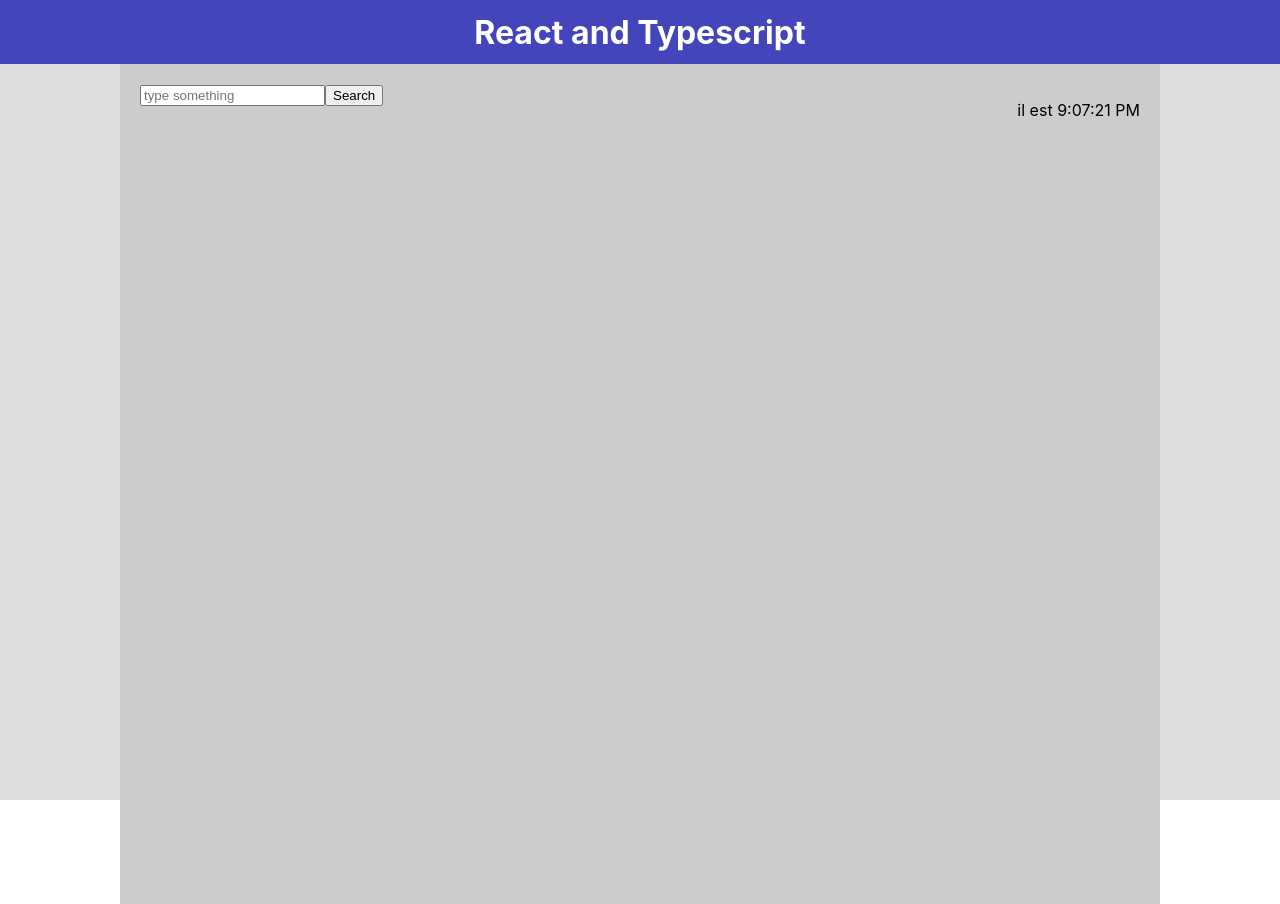
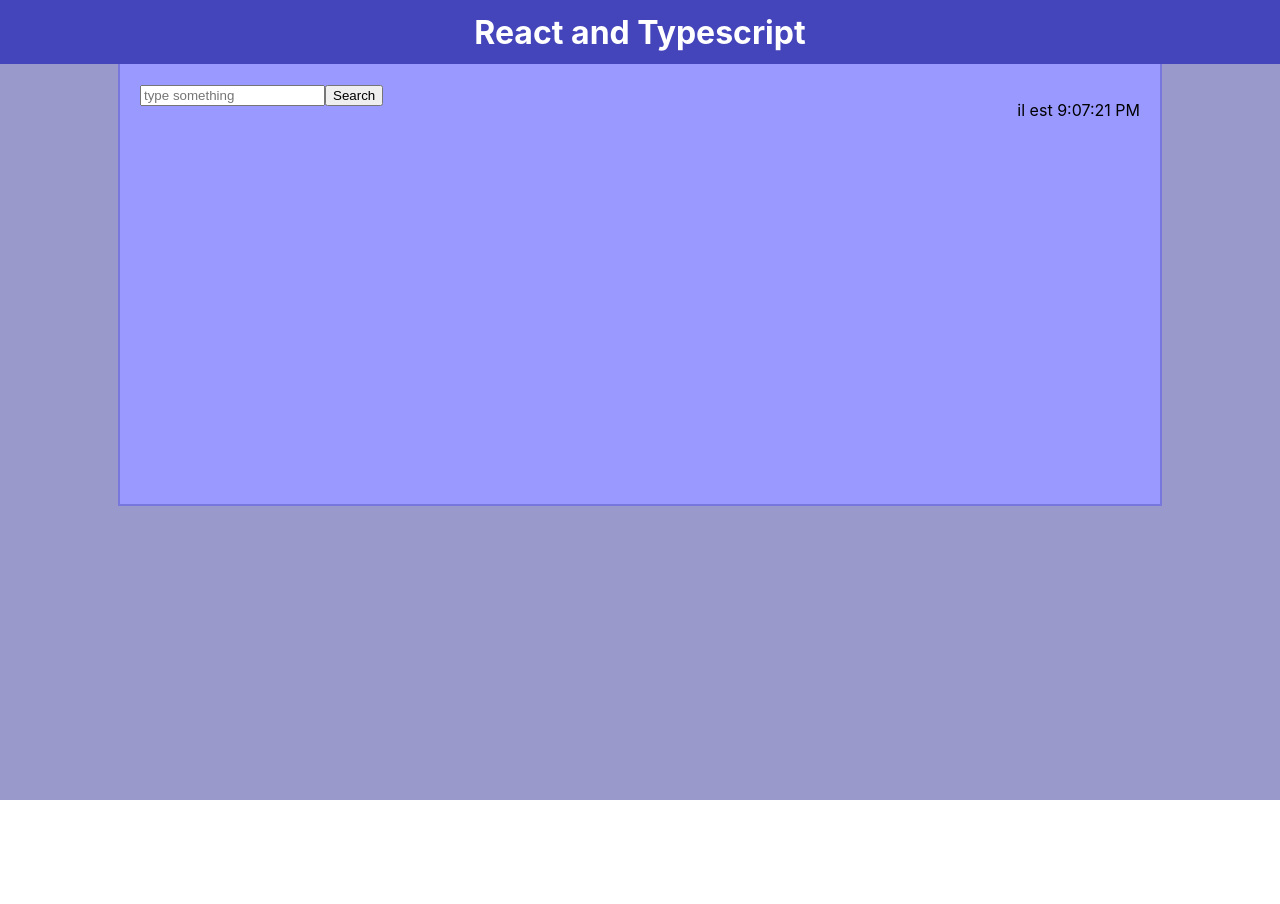
Before and after one commit to Al3xGit/react-typescript, a React (Create React App) app: page / in a window 1280 px wide. After the commit the page ends 800 px from the top, so only its background shows below. Built offline with nearby package versions, Linux system fonts and the light colour scheme.

Commit message:
Clock finished

```diff
--- a/src/App.tsx
+++ b/src/App.tsx
@@ -5,7 +5,7 @@
 
 function App() {
   const appStyle: CSS.Properties = {
-    backgroundColor: '#DDD',
+    backgroundColor: '#99C',
     height: '100vh',
   }
 
--- a/src/components/Clock.tsx
+++ b/src/components/Clock.tsx
@@ -1,14 +1,20 @@
-import React, { Component, createRef, useRef } from 'react'
+import React, { Component } from 'react'
 import CSS from 'csstype'
 
 interface ClockState { date: Date }
 
 export default class Clock extends Component<{}, ClockState> {
 
+  timerId: NodeJS.Timeout
+
   constructor(props: {}) {
     super(props)
     this.state = { date: new Date() }
-    setInterval(this.tick, 1000)
+    this.timerId = setInterval(this.tick, 1000)
+  }
+
+  componentWillUnmount() {
+    clearInterval(this.timerId)
   }
 
   tick = () => {
--- a/src/components/Container.tsx
+++ b/src/components/Container.tsx
@@ -4,7 +4,6 @@
 import Clock from "./Clock";
 
 export default class Container extends Component {
-
 
   render() {
     return (
@@ -20,7 +19,9 @@
   maxWidth: '1000px',
   margin: 'auto',
   marginTop: 0,
-  height: '100%',
+  minHeight: '400px',
   padding: '20px',
-  backgroundColor: '#CCC',
+  backgroundColor: '#99F',
+  border: '2px #77D solid',
+  borderTop: 'none'
 }
```
